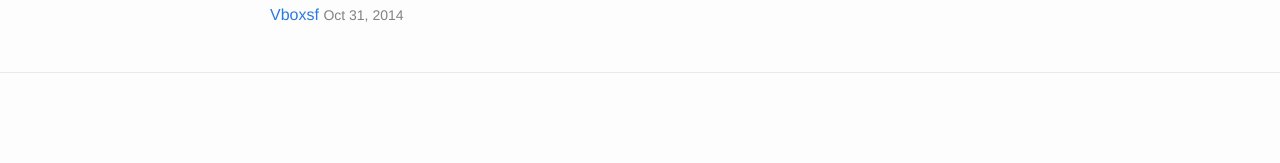
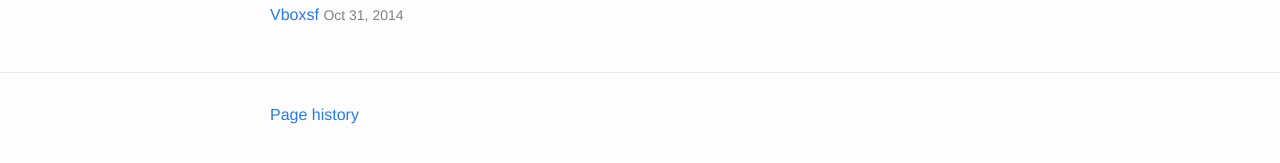
Before and after one commit to Werkov/Werkov.github.io, a Jekyll site: the page built from index.html, in a window 1280 px wide. Shown: the part 707-870 px from the top of the page. Built offline with Jekyll 4.4.1, drawn with Linux system fonts in a browser that asks for light colours.

Commit message:
Page history link

```diff
--- a/_config.yml
+++ b/_config.yml
@@ -2,6 +2,7 @@
 title: Allegedly a blog
 baseurl: "" # the subpath of your site, e.g. /blog/
 url: "http://koutny.org" # the base hostname & protocol for your site
+gitweb: "https://github.com/Werkov/Werkov.github.io/commits/master/"
 
 # Build settings
 markdown: kramdown
--- a/_includes/footer.html
+++ b/_includes/footer.html
@@ -1,4 +1,5 @@
 <footer class="site-footer">
-
-
+	<div class="wrapper">
+		<a href="{{site.gitweb}}{{page.path}}">Page history</a>
+	</div>
 </footer>
```
